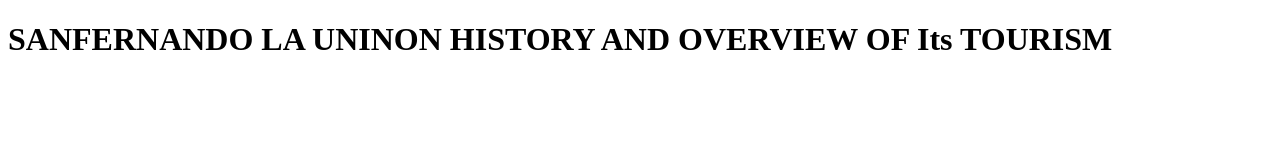
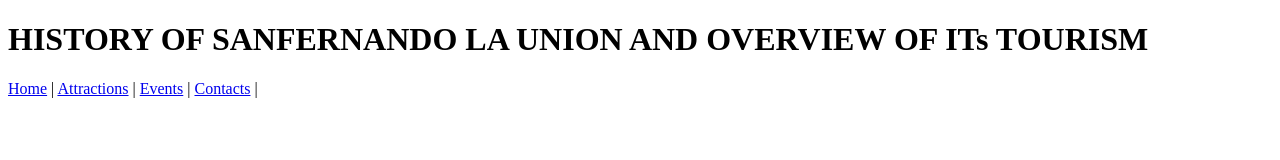
Before and after one commit to jbat2926/elyu, a plain HTML site: page index.html in a window 1280 px wide. Drawn offline with Linux system fonts and the light colour scheme.

Commit message:
updatedssss

```diff
--- a/index.html
+++ b/index.html
@@ -7,8 +7,14 @@
 </head>
 <body>
     <header>
-        <h1>SANFERNANDO LA UNINON HISTORY AND OVERVIEW OF Its TOURISM</h1>
+        <h1>HISTORY OF SANFERNANDO LA UNION AND OVERVIEW OF ITs TOURISM</h1>
     </header>
+    <Nav>
+        <a href="index.html">Home</a> |
+        <a href="Attractions.html">Attractions</a> |
+        <a href="Events.html">Events</a> |
+        <a href="index.html">Contacts</a> |
+    </Nav>
 
 </body>
 </html>
```
